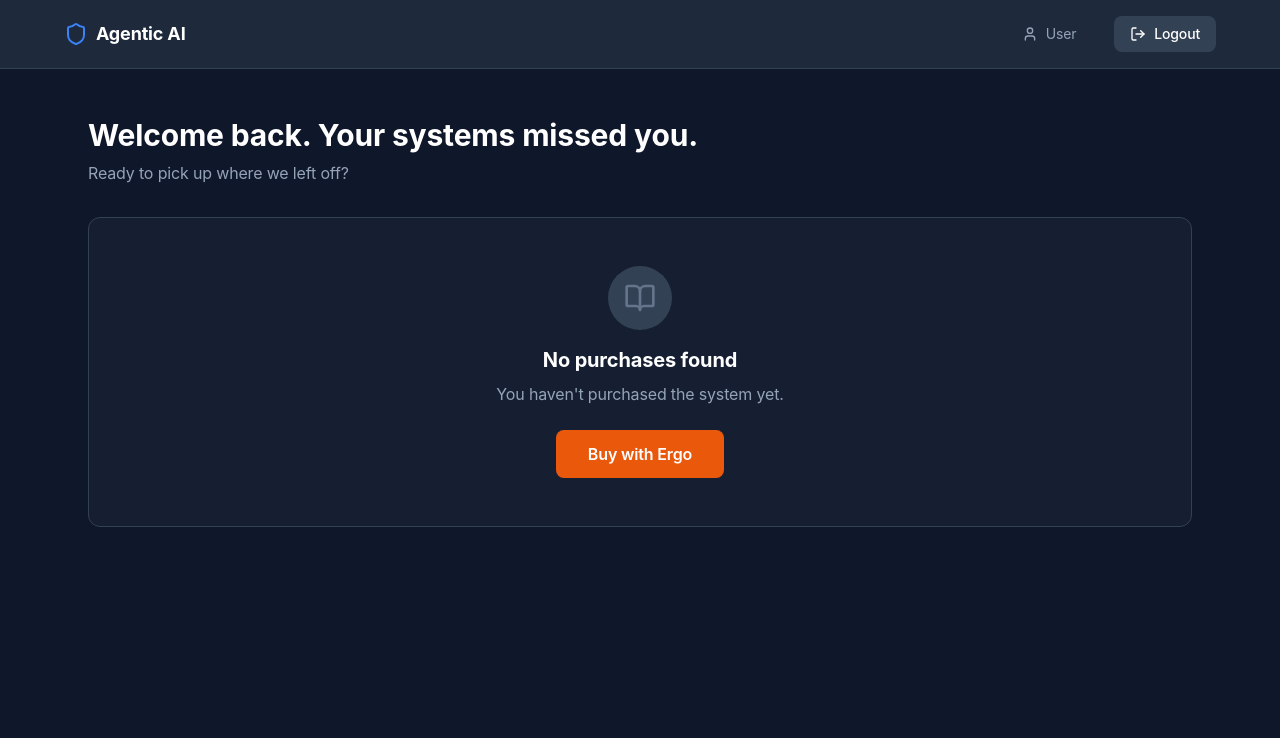
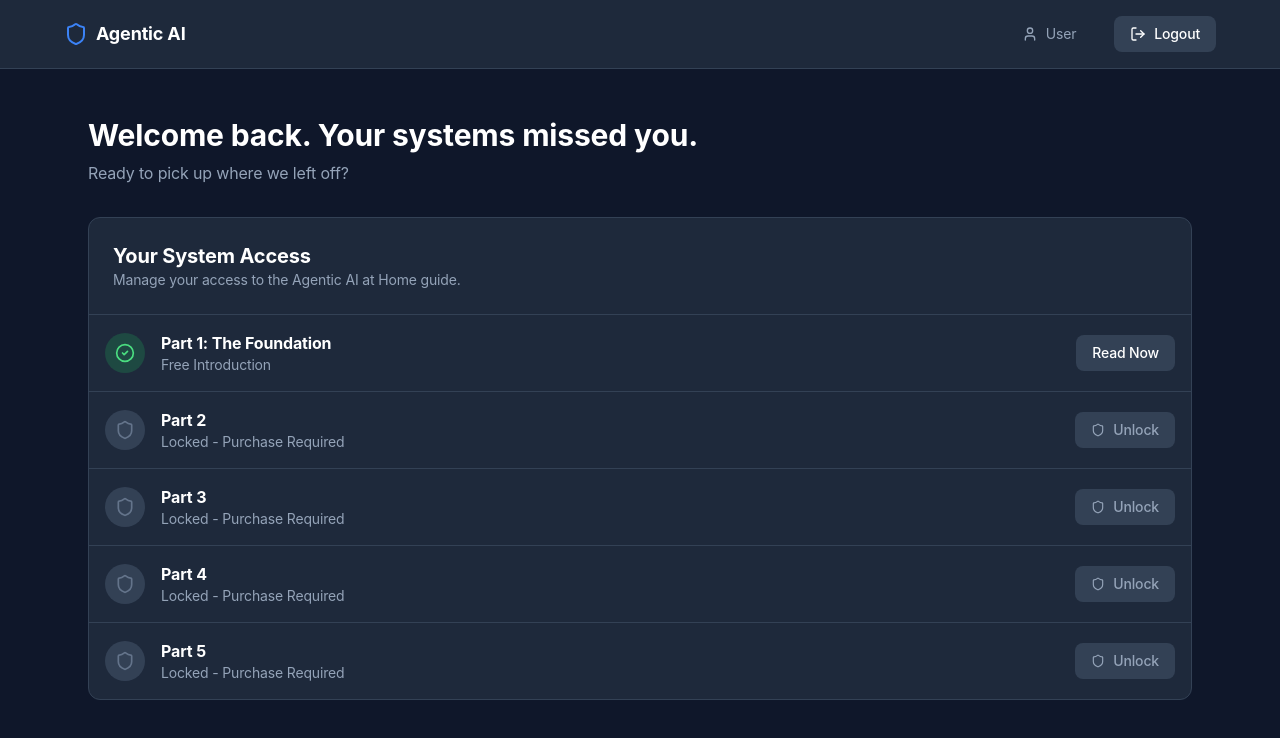
Before and after one commit to agenticaihome/ebook-frontend, a React (Create React App) app: page /dashboard in a window 1280 px wide. Shown: the top 738 px of the page. Built offline with nearby package versions, Linux system fonts and the light colour scheme; no server answers.

Commit message:
Implement purchase-based access control (PurchaseGate)

```diff
--- a/src/Dashboard.jsx
+++ b/src/Dashboard.jsx
@@ -141,42 +141,68 @@ const Dashboard = () => {
                         <p className="text-slate-400">Ready to pick up where we left off?</p>
                     </div>
 
-                    <div className="grid md:grid-cols-2 lg:grid-cols-3 gap-6">
-                        {/* Ebook Card */}
-                        {purchases?.length > 0 ? (
-                            <div className="bg-slate-800 rounded-xl border border-slate-700 overflow-hidden hover:border-blue-500/50 transition-all group">
-                                <div className="h-48 bg-gradient-to-br from-blue-900 to-slate-900 flex items-center justify-center">
-                                    <BookOpen className="text-blue-400 group-hover:scale-110 transition-transform duration-300" size={64} />
+                    <div className="col-span-full">
+                        <div className="bg-slate-800 rounded-xl border border-slate-700 overflow-hidden">
+                            <div className="p-6 border-b border-slate-700">
+                                <h2 className="text-xl font-bold text-white">Your System Access</h2>
+                                <p className="text-slate-400 text-sm">Manage your access to the Agentic AI at Home guide.</p>
                             </div>
-                                <div className="p-6">
-                                    <h3 className="text-xl font-bold text-white mb-2">Agentic AI at Home</h3>
-                                    <p className="text-slate-400 text-sm mb-6">
-                                        The complete guide to building autonomous AI agents in your local environment.
-                                    </p>
+
+                            <div className="divide-y divide-slate-700">
+                                {/* Part 1 - Always Free */}
+                                <div className="p-4 flex items-center justify-between hover:bg-slate-700/50 transition-colors">
+                                    <div className="flex items-center gap-4">
+                                        <div className="w-10 h-10 rounded-full bg-green-500/20 flex items-center justify-center text-green-400">
+                                            <CheckCircle2 size={20} />
+                                        </div>
+                                        <div>
+                                            <h3 className="font-bold text-white">Part 1: The Foundation</h3>
+                                            <p className="text-slate-400 text-sm">Free Introduction</p>
+                                        </div>
+                                    </div>
                                     <button
-                                        onClick={handleDownload}
-                                        className="w-full bg-gradient-to-r from-cyan-500 to-cyan-600 hover:from-cyan-600 hover:to-cyan-700 text-white font-bold py-3 rounded-xl transition-all shadow-lg shadow-cyan-900/20 flex items-center justify-center gap-2"
+                                        onClick={() => navigate('/part1')}
+                                        className="px-4 py-2 bg-slate-700 hover:bg-slate-600 text-white rounded-lg text-sm font-medium transition-colors"
                                     >
-                                        <Download size={18} />
-                                        Access System Materials
+                                        Read Now
                                     </button>
                                 </div>
+
+                                {/* Parts 2-5 - Require Purchase */}
+                                {[2, 3, 4, 5].map((partNum) => {
+                                    const hasAccess = purchases?.length > 0;
+                                    return (
+                                        <div key={partNum} className="p-4 flex items-center justify-between hover:bg-slate-700/50 transition-colors">
+                                            <div className="flex items-center gap-4">
+                                                <div className={`w-10 h-10 rounded-full flex items-center justify-center ${hasAccess ? 'bg-green-500/20 text-green-400' : 'bg-slate-700 text-slate-500'}`}>
+                                                    {hasAccess ? <CheckCircle2 size={20} /> : <Shield size={20} />}
                                                 </div>
+                                                <div>
+                                                    <h3 className="font-bold text-white">Part {partNum}</h3>
+                                                    <p className="text-slate-400 text-sm">{hasAccess ? 'Unlocked' : 'Locked - Purchase Required'}</p>
+                                                </div>
+                                            </div>
+                                            {hasAccess ? (
+                                                <button
+                                                    onClick={() => navigate(`/part${partNum}`)}
+                                                    className="px-4 py-2 bg-cyan-600 hover:bg-cyan-500 text-white rounded-lg text-sm font-medium transition-colors"
+                                                >
+                                                    Read Now
+                                                </button>
                                             ) : (
-                            <div className="col-span-full bg-slate-800/50 border border-slate-700 rounded-xl p-12 text-center">
-                                <div className="w-16 h-16 bg-slate-700 rounded-full flex items-center justify-center mx-auto mb-4">
-                                    <BookOpen className="text-slate-500" size={32} />
-                                </div>
-                                <h3 className="text-xl font-bold text-white mb-2">No purchases found</h3>
-                                <p className="text-slate-400 mb-6">You haven't purchased the system yet.</p>
                                                 <button
                                                     onClick={() => navigate('/pay-ergo')}
-                                    className="bg-orange-600 hover:bg-orange-500 text-white font-semibold py-3 px-8 rounded-lg transition-colors"
+                                                    className="px-4 py-2 bg-slate-700 text-slate-400 rounded-lg text-sm font-medium flex items-center gap-2 hover:bg-slate-600 hover:text-white transition-colors"
                                                 >
-                                    Buy with Ergo
+                                                    <Shield size={14} />
+                                                    Unlock
                                                 </button>
+                                            )}
                                         </div>
-                        )}
+                                    );
+                                })}
+                            </div>
+                        </div>
                     </div>
                 </motion.div>
             </main>
--- /dev/null
+++ b/src/components/common/PurchaseGate.jsx
@@ -0,0 +1,82 @@
+import React, { useState, useEffect } from 'react';
+import { useNavigate } from 'react-router-dom';
+import { Lock, ShieldCheck, Loader } from 'lucide-react';
+import { api } from '../services/api';
+
+const PurchaseGate = ({ children }) => {
+    const [hasAccess, setHasAccess] = useState(null);
+    const [isLoading, setIsLoading] = useState(true);
+    const navigate = useNavigate();
+
+    useEffect(() => {
+        const checkAccess = async () => {
+            try {
+                const token = localStorage.getItem('token');
+                if (!token) {
+                    setHasAccess(false);
+                    setIsLoading(false);
+                    return;
+                }
+
+                const response = await api.checkAccess();
+                setHasAccess(response.hasAccess);
+            } catch (error) {
+                console.error('Access check failed:', error);
+                setHasAccess(false);
+            } finally {
+                setIsLoading(false);
+            }
+        };
+
+        checkAccess();
+    }, []);
+
+    if (isLoading) {
+        return (
+            <div className="min-h-screen bg-[#0f0f1a] flex items-center justify-center">
+                <div className="animate-spin text-cyan-500">
+                    <Loader size={48} />
+                </div>
+            </div>
+        );
+    }
+
+    if (hasAccess) {
+        return <>{children}</>;
+    }
+
+    return (
+        <div className="min-h-screen bg-[#0f0f1a] flex items-center justify-center px-6">
+            <div className="max-w-md w-full bg-slate-900 border border-slate-800 rounded-2xl p-8 text-center shadow-2xl">
+                <div className="w-20 h-20 bg-slate-800 rounded-full flex items-center justify-center mx-auto mb-6">
+                    <Lock className="text-cyan-500" size={40} />
+                </div>
+
+                <h2 className="text-2xl font-bold text-white mb-4">Content Locked</h2>
+                <p className="text-slate-400 mb-8">
+                    This section is part of the full Agentic AI at Home system.
+                    Purchase the complete guide to unlock Parts 2-5 and all agent templates.
+                </p>
+
+                <div className="space-y-4">
+                    <button
+                        onClick={() => navigate('/pay-ergo')}
+                        className="w-full bg-gradient-to-r from-orange-500 to-orange-600 hover:from-orange-600 hover:to-orange-700 text-white font-bold py-4 rounded-xl transition-all shadow-lg shadow-orange-900/20 flex items-center justify-center gap-2"
+                    >
+                        <ShieldCheck size={20} />
+                        Unlock Full Access
+                    </button>
+
+                    <button
+                        onClick={() => navigate('/dashboard')}
+                        className="text-slate-500 hover:text-white text-sm transition-colors"
+                    >
+                        Return to Dashboard
+                    </button>
+                </div>
+            </div>
+        </div>
+    );
+};
+
+export default PurchaseGate;
--- a/src/pages/Part2.jsx
+++ b/src/pages/Part2.jsx
@@ -1,6 +1,6 @@
 import React, { useState } from 'react';
 import WebbookLayout from '../components/layout/WebbookLayout';
-import PasswordGate from '../components/common/PasswordGate';
+import PurchaseGate from '../components/common/PurchaseGate';
 import CaptainHero from '../components/CaptainHero';
 import CaptainTip from '../components/CaptainTip';
 import MorningChaosCalculator from '../components/MorningChaosCalculator';
@@ -32,7 +32,7 @@ const Part2 = () => {
 
     return (
         <WebbookLayout>
-            <PasswordGate partName="Part 2">
+            <PurchaseGate>
                 <div className="min-h-screen bg-[#0f0f1a] text-white">
                     {/* Hero Section */}
                     <section className="relative pt-24 pb-16 px-6 overflow-hidden">
@@ -470,7 +470,7 @@ const Part2 = () => {
                         hashtags={["AgenticAI", "SmartHome", "AI"]}
                     />
                 </div>
-            </PasswordGate>
+            </PurchaseGate>
         </WebbookLayout>
     );
 };
--- a/src/pages/Part3.jsx
+++ b/src/pages/Part3.jsx
@@ -1,6 +1,6 @@
 import React, { useState } from 'react';
 import WebbookLayout from '../components/layout/WebbookLayout';
-import PasswordGate from '../components/common/PasswordGate';
+import PurchaseGate from '../components/common/PurchaseGate';
 import CaptainHero from '../components/CaptainHero';
 import CaptainTip from '../components/CaptainTip';
 import EmailChaosCalculator from '../components/EmailChaosCalculator';
@@ -31,7 +31,7 @@ const Part3 = () => {
 
     return (
         <WebbookLayout>
-            <PasswordGate partName="Part 3">
+            <PurchaseGate>
                 <div className="min-h-screen bg-[#0f0f1a] text-white">
                     {/* Hero Section */}
                     <section className="relative pt-24 pb-16 px-6 overflow-hidden">
@@ -236,7 +236,7 @@ const Part3 = () => {
                         hashtags={["AgenticAI", "DeepWork", "Productivity"]}
                     />
                 </div>
-            </PasswordGate>
+            </PurchaseGate>
         </WebbookLayout>
     );
 };
--- a/src/pages/Part4.jsx
+++ b/src/pages/Part4.jsx
@@ -1,7 +1,7 @@
 import React, { useState } from 'react';
 import { Link, useNavigate } from 'react-router-dom';
 import WebbookLayout from '../components/layout/WebbookLayout';
-import PasswordGate from '../components/common/PasswordGate';
+import PurchaseGate from '../components/common/PurchaseGate';
 import CaptainHero from '../components/CaptainHero';
 import CaptainTip from '../components/CaptainTip';
 import SleepCapacityCalculator from '../components/SleepCapacityCalculator';
@@ -32,7 +32,7 @@ const Part4 = () => {
 
     return (
         <WebbookLayout>
-            <PasswordGate partName="Part 4">
+            <PurchaseGate>
                 <div className="min-h-screen bg-[#0f0f1a] text-white">
                     {/* Hero Section */}
                     <section className="relative pt-24 pb-16 px-6 overflow-hidden">
@@ -285,7 +285,7 @@ const Part4 = () => {
                         hashtags={["AgenticAI", "Biohacking", "HealthTech"]}
                     />
                 </div>
-            </PasswordGate>
+            </PurchaseGate>
         </WebbookLayout>
     );
 };
--- a/src/pages/Part5.jsx
+++ b/src/pages/Part5.jsx
@@ -1,6 +1,6 @@
 import React, { useState } from 'react';
 import WebbookLayout from '../components/layout/WebbookLayout';
-import PasswordGate from '../components/common/PasswordGate';
+import PurchaseGate from '../components/common/PurchaseGate';
 import CaptainHero from '../components/CaptainHero';
 import CaptainTip from '../components/CaptainTip';
 import GoalHierarchyBuilder from '../components/GoalHierarchyBuilder';
@@ -32,7 +32,7 @@ const Part5 = () => {
 
     return (
         <WebbookLayout>
-            <PasswordGate partName="Part 5">
+            <PurchaseGate>
                 <div className="min-h-screen bg-[#0f0f1a] text-white">
                     {/* Hero Section */}
                     <section className="relative pt-24 pb-16 px-6 overflow-hidden">
@@ -248,7 +248,7 @@ const Part5 = () => {
                         hashtags={["AgenticAI", "LifeOS", "Automation"]}
                     />
                 </div>
-            </PasswordGate>
+            </PurchaseGate>
         </WebbookLayout>
     );
 };
```
Lines whose indentation alone changed are shown as unchanged.
